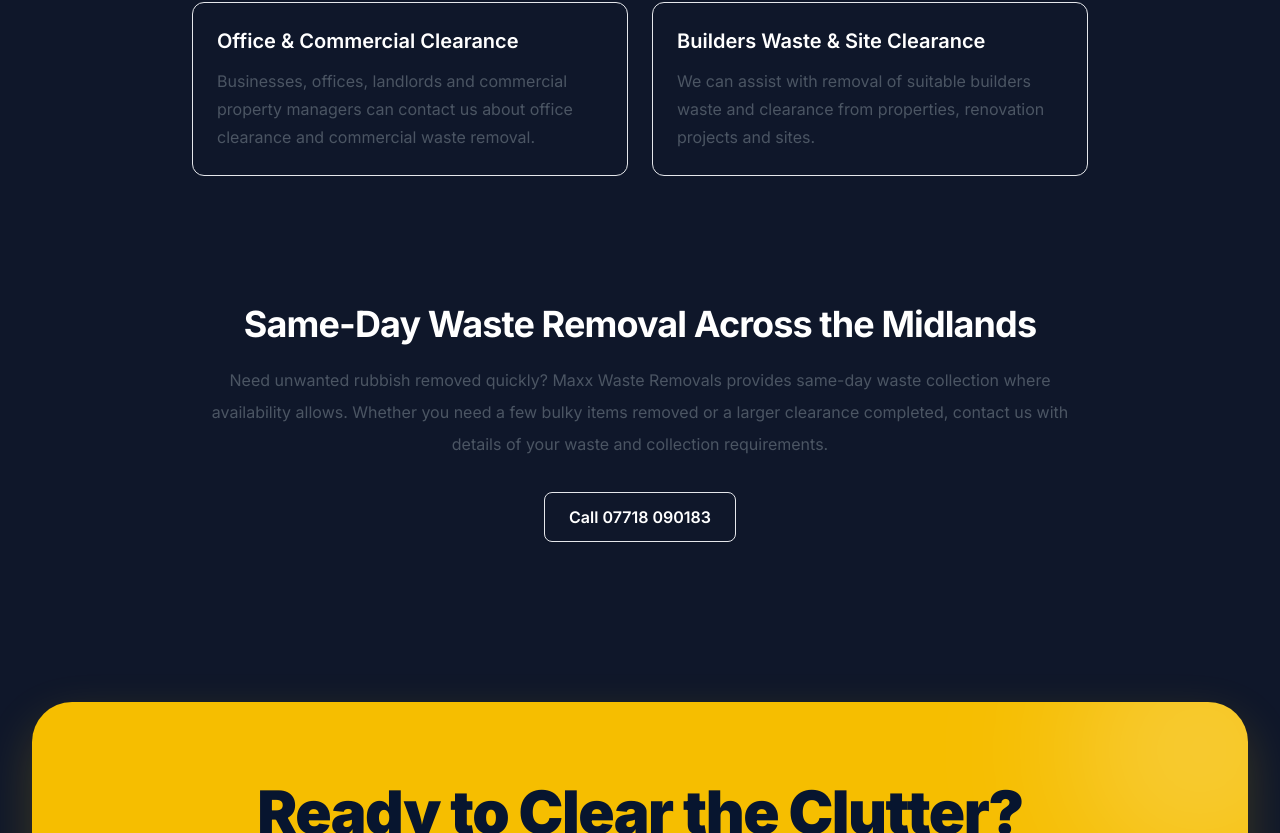
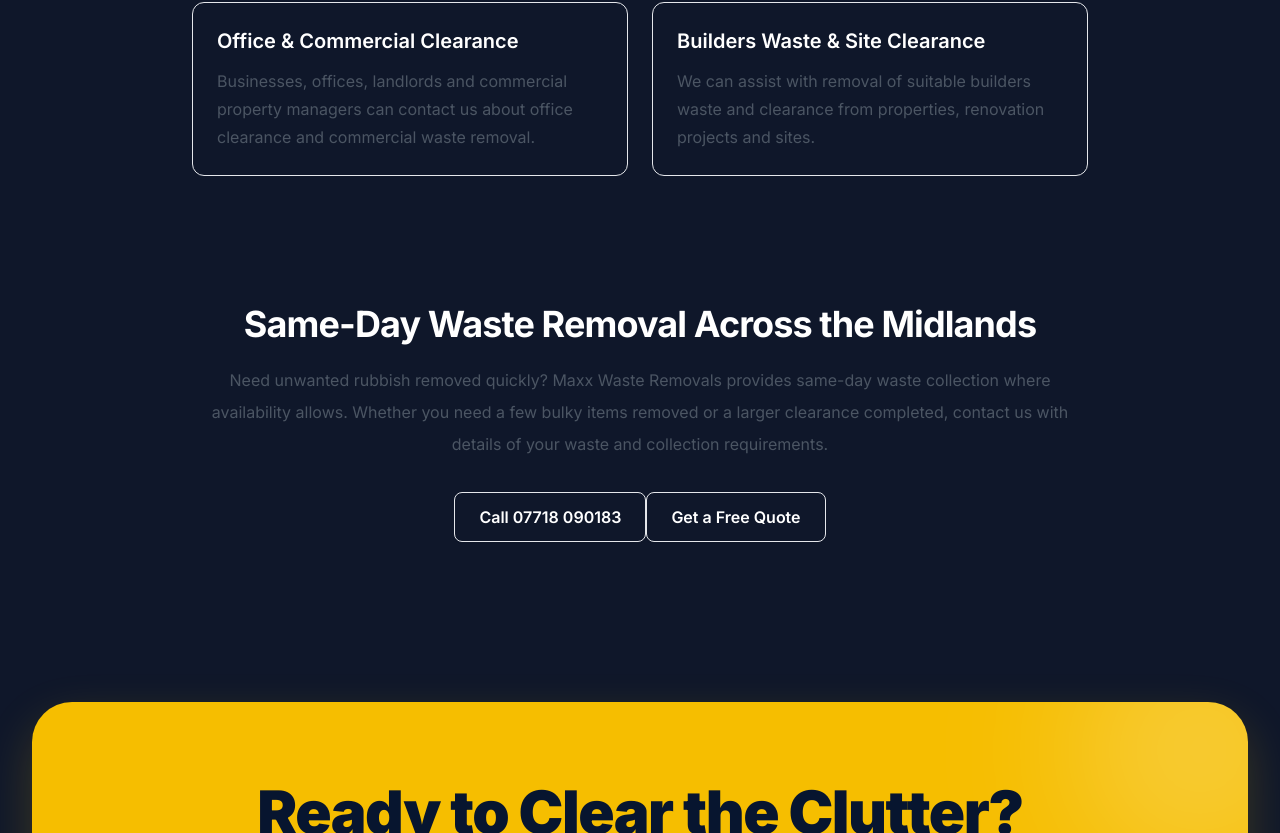
Before and after one commit to ytazam1009-web/maxx-waste-removals, a Next.js app: page / in a window 1280 px wide. Shown: the part 11167-12000 px from the top of the page. Built offline with nearby package versions, Linux system fonts and the light colour scheme; no server answers.

Commit message:
components/seo/InternalLinks.jsx

```diff
--- a/app/page.js
+++ b/app/page.js
@@ -578,6 +578,12 @@
               >
                 Call 07718 090183
               </a>
+              <a
+                href="#contact"
+                className="inline-flex items-center justify-center rounded-lg border px-6 py-3 font-semibold shadow-sm transition hover:shadow-md"
+              >
+                Get a Free Quote
+              </a>
             </div>
           </div>
         </div>
--- a/components/seo/InternalLinks.jsx
+++ b/components/seo/InternalLinks.jsx
@@ -16,7 +16,7 @@
         <div className="grid gap-10 md:grid-cols-3">
 
           {/* SERVICES */}
-          <div>
+          <div className="ml-6">
             <h3 className="text-lg font-bold text-[#f6be00] uppercase tracking-wider mb-4">
               Our Specialist Services
             </h3>
@@ -38,8 +38,8 @@
             </h3>
 
             <ul className="space-y-2 text-gray-300 font-medium">
-              <li><Link href="/leicester" className="hover:text-white transition-colors">Rubbish Removal Leicester</Link></li>
-              <li><Link href="/coventry" className="hover:text-white transition-colors">House Clearance Coventry</Link></li>
+              <li><Link href="/leicester" className="hover:text-white transition-colors">Waste Removal Leicester</Link></li>
+              <li><Link href="/coventry" className="hover:text-white transition-colors">Waste Removal Coventry</Link></li>
               <li><Link href="/birmingham" className="hover:text-white transition-colors">Waste Removal Birmingham</Link></li>
             </ul>
           </div>
```
